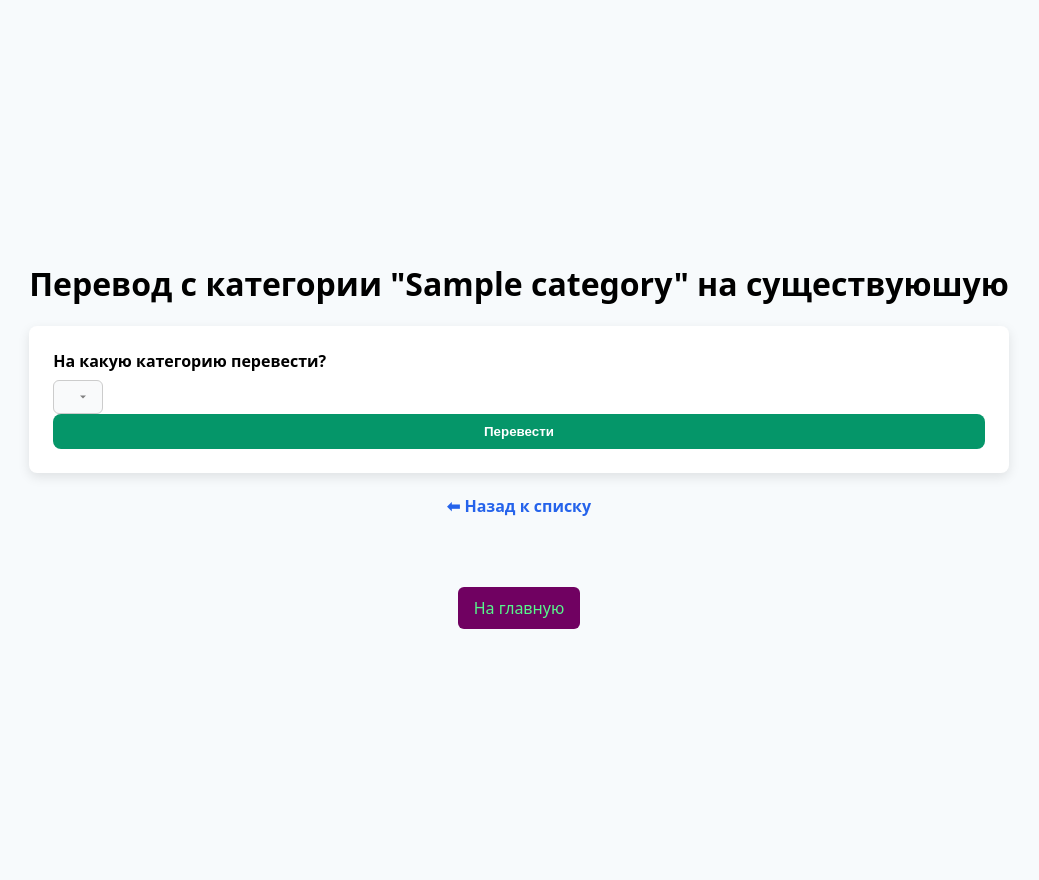
After one commit to FokySN1K/smart_banking, a Python web app: template optymized_front/templates/delete_category_and_transfer_money_to_existing.html in a window 1280 px wide. The commit adds this page. Shown: the whole page, without its empty margins (121-1160 px from the left). Run offline with Jinja, Linux system fonts and the light colour scheme; the template is opened without the code that fills it: most values are stand-ins (such as "Sample title", 1, 10 or a date in 2020); lists and menus that the app fills with data are empty.

Commit message:
фиксики

```diff
--- a/optymized_front/templates/collect_category_money_on_one_card.html
+++ b/optymized_front/templates/collect_category_money_on_one_card.html
@@ -21,7 +21,7 @@
     {% elif category %}
         <!-- Если param_b зафиксирован, скрываем его -->
         <input type="hidden" name="category_id" value="{{ category.category_id }}">
-        <h1 style="text-align:center;">Сбор категории: {{ category.category_name }}  на одну карту </h1>
+        <h1 style="text-align:center;">Сбор категории: "{{ category.category_name }}"  на одну карту </h1>
         <label>Выберите карту:</label>
         <select name="card_id" required>
             {% for c in cards %}
--- /dev/null
+++ b/optymized_front/templates/delete_category_and_transfer_money_to_existing.html
@@ -0,0 +1,30 @@
+{% extends "base.html" %}
+
+
+{% block title %} Перенести все средства этой категории в новую {% endblock %}
+
+{% block content %}
+
+<body class="adding_body">
+
+
+    <h1 style="text-align:center;">Перевод с категории "{{ category.category_name }}" на существуюшую</h1>
+
+    <form method="post">
+
+      <label>На какую категорию перевести?</label>
+      <select name="category_id" required>
+        {% for c in categories %}
+          {% if c.category_id != category.category_id %}
+            <option value="{{ c['category_id'] }}">{{ c["category_name"] }}</option>
+          {% endif %}
+        {% endfor %}
+      </select>
+
+    <button type="submit"> Перевести </button>
+  </form>
+
+  <a class="b" href="/categories">⬅ Назад к списку</a>
+
+</body>
+{% endblock %}
--- a/optymized_front/templates/list_categories.html
+++ b/optymized_front/templates/list_categories.html
@@ -18,6 +18,9 @@
   </p>
   <p>
     <a href="{{ url_for('delete_category_and_transfer_money_to_new', category_id=item['category_id']) }}"> Перенести средства этой категории на новую </a>
+  </p>
+  <p>
+    <a href="{{ url_for('delete_category_and_transfer_money_to_existing', category_id=item['category_id']) }}"> Перенести средства этой категории на существуюшую </a>
   </p>
 
 
--- a/optymized_front/templates/list_for_choice_dec_money.html
+++ b/optymized_front/templates/list_for_choice_dec_money.html
@@ -40,7 +40,9 @@
         </div>
             {% endfor %}
 
-            <a href="{{ url_for('dec_money_general') }}" class="back">⬅ Назад</a>
+            {% if request.referrer and request.referrer != request.url %}
+                <a href="{{ request.referrer }}" class="back">⬅ Назад</a>
+            {% endif %}
         {% endif %}
 
   </body>
--- a/optymized_front/templates/list_for_choice_inc_money.html
+++ b/optymized_front/templates/list_for_choice_inc_money.html
@@ -40,7 +40,9 @@
         </div>
             {% endfor %}
 
-            <a href="{{ url_for('add_money_general') }}" class="back">⬅ Назад</a>
+            {% if request.referrer and request.referrer != request.url %}
+                <a href="{{ request.referrer }}" class="back">⬅ Назад</a>
+            {% endif %}
         {% endif %}
 
   </body>
--- a/optymized_front/templates/manage_card.html
+++ b/optymized_front/templates/manage_card.html
@@ -9,9 +9,9 @@
 <div class="card">
 <h1 style="text-align:center;">Управление картой {{card['card_name']}}</h1>
 
-<div class="cards-container">
-    <a href="url_for('add_money_card', card_id=card.card_id)" class="cards" style="background-color: rgb(51, 214, 51);color: aliceblue;">💳 Зачислить деньги</a>
-    <a href="url_for('dec_money_card', card_id=card.card_id)" class="cards" style="background-color: brown;color: aliceblue;">💳 Снять деньги</a>
+  <div class="cards-container">
+    <a href="{{ url_for('add_money_card', card_id=card['card_id']) }}" class="cards" style="background-color: rgb(51, 214, 51);color: aliceblue;">💳 Зачислить деньги</a>
+    <a href="{{ url_for('dec_money_card', card_id=card['card_id']) }}" class="cards" style="background-color: brown;color: aliceblue;">💳 Снять деньги</a>
   </div>
 
   <p>
--- a/optymized_front/templates/transfer_money_between_subcards.html
+++ b/optymized_front/templates/transfer_money_between_subcards.html
@@ -115,6 +115,4 @@
     </script>
 
 
-
-
 {% endblock %}
```
Also changed, not shown: api/api.py (+8 -6 lines), optymized_front/test_flask.py (+27 -2 lines), 1 other file.
